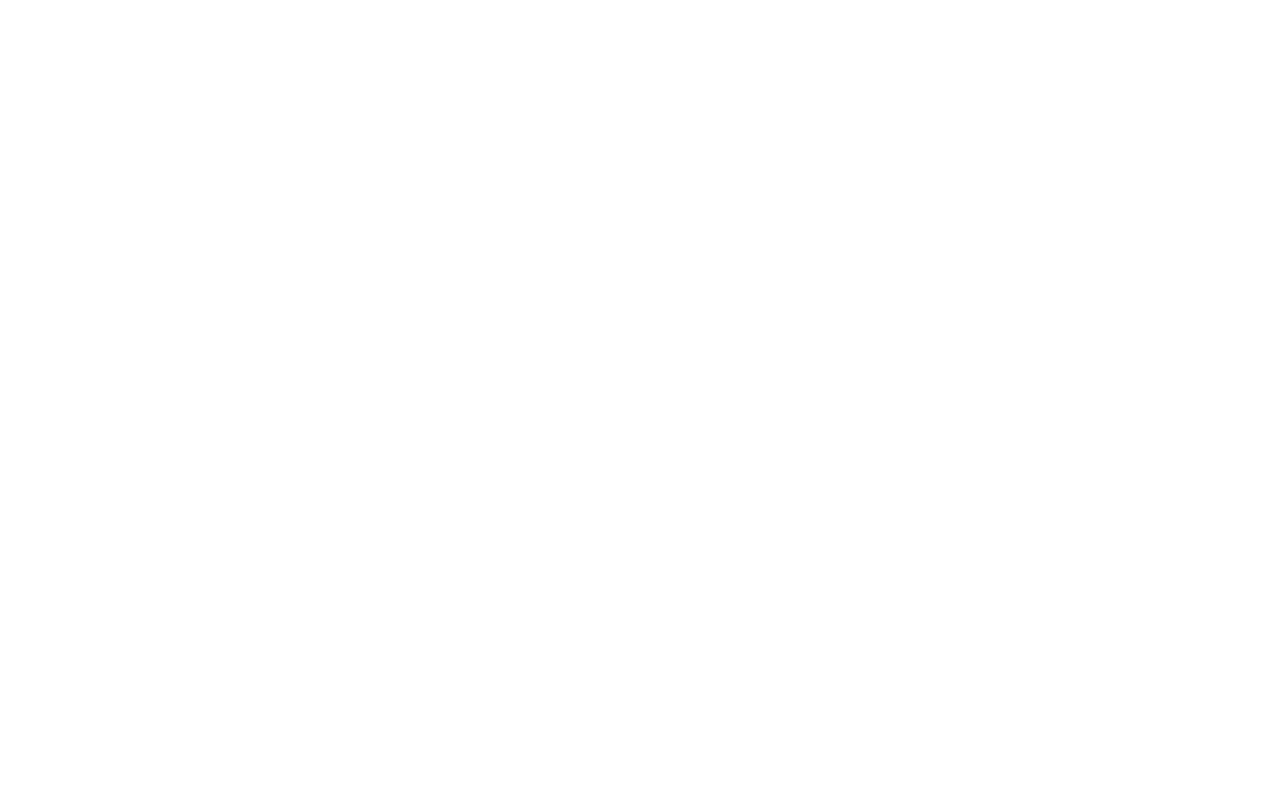
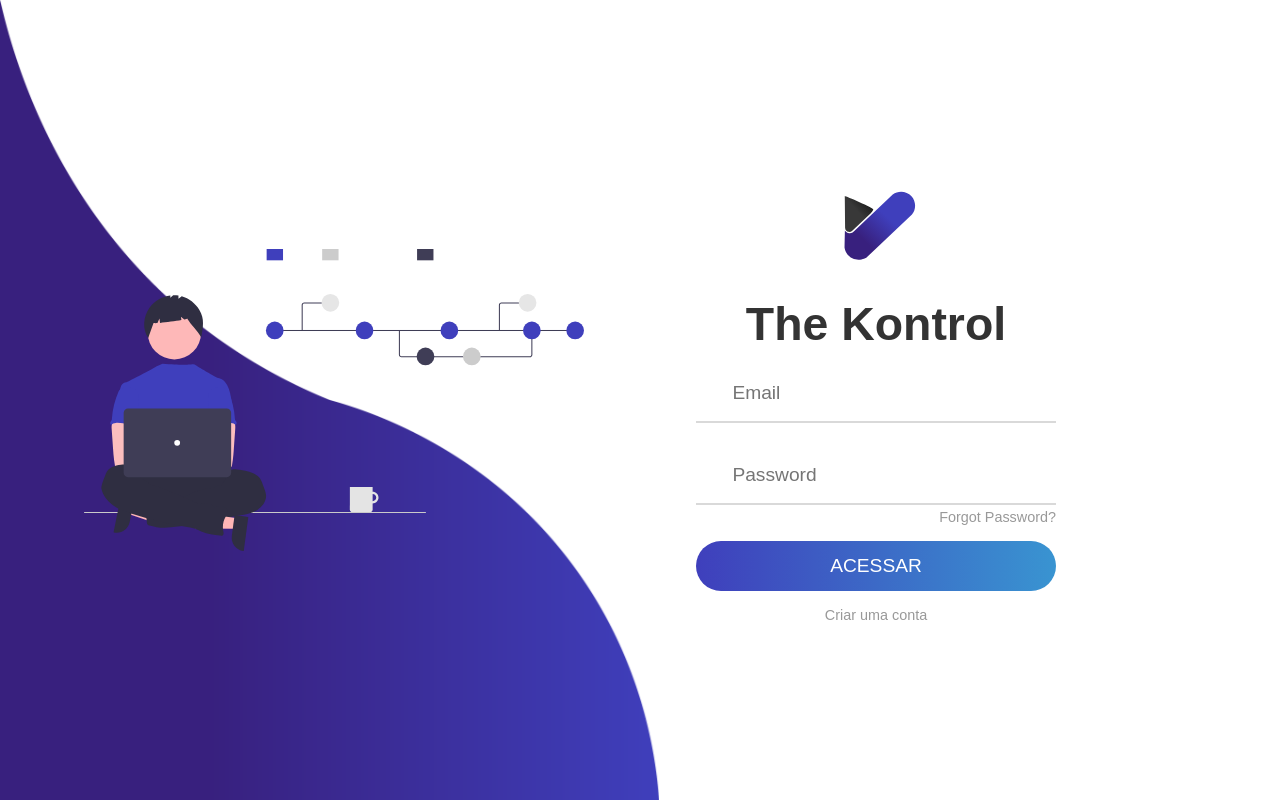
Before and after one commit to KewinAbreuu/TheKontrollWeb, a React (Create React App) app: page /signIn in a window 1280 px wide. Built offline with nearby package versions, Linux system fonts and the light colour scheme.

Commit message:
[KewinAbreu] Correções DATABASE company

```diff
--- a/src/pages/Controle/index.js
+++ b/src/pages/Controle/index.js
@@ -25,16 +25,6 @@ function Controle() {
   const [posts, setPosts] = useState([]);
 
   const [value, onChange] = useState(new Date())
-
-
-  useEffect(()=>{
-   let RefreshPage= localStorage.getItem('PageRefresh');
-   if(RefreshPage === 'first'){
-     localStorage.setItem('PageRefresh',1)
-     window.location.assign("https://shimmering-pithivier-dbee84.netlify.app")
-    //  window.location.reload();
-   }
-  },[])
 
 
   let DATINHA =value.toLocaleDateString()
@@ -75,10 +65,6 @@ function Controle() {
   },[value])
 
 
-
-
-
-
     return (
 
       <div className="Dashboard">
@@ -98,7 +84,6 @@ function Controle() {
               className="fora"
             />
             {/* <p className='hora'>codigo da empresa: {codigoEmpresa}</p> */}
-
 
           </div>
 
@@ -130,9 +115,6 @@ function Controle() {
           })}
         </ul>
 
-
-
-
         </div>
 
       </div>
--- a/src/pages/Ocorrencia/index.js
+++ b/src/pages/Ocorrencia/index.js
@@ -10,9 +10,6 @@
     import Card from '../../components/CardsOcorrencia'
 
     import DateTimePicker from 'react-datetime-picker';
-
-    // import './controle.css'
-
 
 
 function Ocorrencia() {
--- /dev/null
+++ b/src/pages/SelectCompany/index.js
@@ -0,0 +1,65 @@
+
+import './signIn.css'
+import Wave from '../../assets/wave.png';
+import Bg2 from '../../assets/bg2.svg';
+import Avatar from '../../assets/avatar.svg';
+
+import { useState,  useEffect} from 'react';
+
+
+export default function SelectCompany() {
+	const [valor, setValor] = useState('')
+  const [controlBtn, setControlBtn] = useState(false)
+
+  useEffect(() => {
+    localStorage.setItem('CodigoEmpresa', '123')
+  }, [])
+
+  function handlleValueCompanyId () {
+    if (valor === '') {
+      alert('Escolha uma opção')
+    }
+    localStorage.removeItem('CodigoEmpresa')
+    localStorage.setItem('CodigoEmpresa', JSON.parse(valor))
+    setControlBtn(true)
+  }
+
+return (
+		<div >
+			<img className='wave' src={Wave}></img>
+
+			<div className="container">
+			<div className="img">
+				<img src={Bg2}/>
+			</div>
+			<div className="login-content">
+				<form>
+					<img src={Avatar}/>
+					<h2 className="title">The Kontrol</h2>
+								<div className="input-div one">
+									<div className="i">
+											<i className="fas fa-user"></i>
+									</div>
+									<div className="div">
+
+							<select className="select" onChange={(e) => setValor(e.target.value)}>
+								<option value="" disabled selected>Selecione sua Empresa</option>
+								<option value="123">Life kontroll</option>
+								<option value="352847">Louvor advec</option>
+							</select>
+
+							{!controlBtn && <button onClick={handlleValueCompanyId} className="btn">{valor === '' ? '...' : 'Confirmar'}</button>}
+
+							{valor !== '' && controlBtn
+										? <a href="/signIn" className='btn'><p>Continuar</p></a>
+										: <div></div>
+									}
+
+									</div>
+								</div>
+					</form>
+					</div>
+			</div>
+		</div>
+	);
+  }
--- /dev/null
+++ b/src/pages/SelectCompany/signIn.css
@@ -0,0 +1,259 @@
+*{
+	padding: 0;
+	margin: 0;
+	box-sizing: border-box;
+}
+@import url('https://fonts.googleapis.com/css2?family=Poppins:wght@400;600&display=swap');
+
+body{
+    font-family: 'Poppins', sans-serif;
+    /* overflow: hidden; */
+}
+
+html{
+	overflow-x: hidden;
+}
+
+.wave{
+	position: fixed;
+	bottom: 0;
+	left: 0;
+	height: 100%;
+	z-index: -1;
+}
+
+.container{
+    width: 100vw;
+    height: 100vh;
+    display: grid;
+    grid-template-columns: repeat(2, 1fr);
+    grid-gap :7rem;
+    padding: 0 2rem;
+}
+
+.img{
+	display: flex;
+	justify-content: flex-end;
+	align-items: center;
+}
+
+.login-content{
+	display: flex;
+	justify-content: flex-start;
+	align-items: center;
+	text-align: center;
+}
+
+.img img{
+	width: 500px;
+}
+
+form{
+	width: 360px;
+}
+
+.login-content img{
+    height: 100px;
+}
+
+.login-content h2{
+	margin: 15px 0;
+	color: #333;
+	/* text-transform: uppercase; */
+	font-size: 2.9rem;
+}
+
+.login-content .input-div{
+	position: relative;
+    display: grid;
+    grid-template-columns: 7% 93%;
+    margin: 25px 0;
+    padding: 5px 0;
+    border-bottom: 2px solid #d9d9d9;
+}
+
+.login-content .input-div.one{
+	margin-top: 0;
+}
+
+.i{
+	color: #d9d9d9;
+	display: flex;
+	justify-content: center;
+	align-items: center;
+}
+
+.i i{
+	transition: .3s;
+}
+
+.input-div > div{
+    position: relative;
+	height: 45px;
+}
+
+.input-div > div > h5{
+	position: absolute;
+	left: 10px;
+	top: 50%;
+	transform: translateY(-50%);
+	color: #999;
+	font-size: 18px;
+	transition: .3s;
+}
+
+.input-div:before, .input-div:after{
+	content: '';
+	position: absolute;
+	bottom: -2px;
+	width: 0%;
+	height: 2px;
+	background-color: #38d39f;
+	transition: .4s;
+}
+
+.input-div:before{
+	right: 50%;
+}
+
+.input-div:after{
+	left: 50%;
+}
+
+.input-div.focus:before, .input-div.focus:after{
+	width: 50%;
+}
+
+.input-div.focus > div > h5{
+	top: -5px;
+	font-size: 15px;
+}
+
+.input-div.focus > .i > i{
+	color: red;
+}
+
+.input-div > div > input{
+	position: absolute;
+	left: 0;
+	top: 0;
+	width: 100%;
+	height: 100%;
+	border: none;
+	outline: none;
+	background: none;
+	padding: 0.5rem 0.7rem;
+	font-size: 1.2rem;
+	color: #555;
+	font-family: 'poppins', sans-serif;
+}
+
+.input-div.pass{
+	margin-bottom: 4px;
+}
+
+a{
+	display: block;
+	text-align: right;
+	text-decoration: none;
+	color: #999;
+	font-size: 0.9rem;
+	transition: .3s;
+}
+
+.cadastrar{
+	display: block;
+	text-align: center;
+	text-decoration: none;
+	color: #999;
+	font-size: 0.9rem;
+	transition: .3s;
+}
+
+a:hover{
+	color: #6c63ff;
+}
+
+.btn{
+	display: flex;
+	flex-direction: row;
+	justify-content: center;
+	align-items: center;
+	text-align: center;
+	width: 100%;
+	height: 50px;
+	border-radius: 25px;
+	outline: none;
+	border: none;
+	background-image: linear-gradient(to right, #3f3fbc, #3994d1, #3f3fbc);
+	background-size: 200%;
+	font-size: 1.2rem;
+	color: #fff;
+	font-family: 'Poppins', sans-serif;
+	text-transform: uppercase;
+	margin: 1rem 0;
+	cursor: pointer;
+	transition: .5s;
+}
+.btn:hover{
+	background-position: right;
+
+}
+.btn:focus{
+	outline: none;
+	border:0px;
+
+	}
+
+.select{
+		width: 100%;
+		height: 40px;
+		background: #cdcdcd;
+		border:none;
+		border-radius:10px;
+		padding: 10px;
+	}
+
+.select :focus{
+	outline: none;
+}
+
+
+@media screen and (max-width: 1050px){
+	.container{
+		grid-gap: 5rem;
+	}
+}
+
+@media screen and (max-width: 1000px){
+	form{
+		width: 290px;
+	}
+
+	.login-content h2{
+        font-size: 2.4rem;
+        margin: 8px 0;
+	}
+
+	.img img{
+		width: 400px;
+	}
+}
+
+@media screen and (max-width: 900px){
+	.container{
+		grid-template-columns: 1fr;
+	}
+
+	.img{
+		display: none;
+	}
+
+	.wave{
+		display: none;
+	}
+
+	.login-content{
+		justify-content: center;
+	}
+}
--- a/src/pages/SingIn/index.js
+++ b/src/pages/SingIn/index.js
@@ -1,22 +1,15 @@
 
 import './signIn.css'
 import Wave from '../../assets/wave.png';
-import Bg from '../../assets/bg.svg';
 import Bg2 from '../../assets/bg2.svg';
 import Avatar from '../../assets/avatar.svg';
 import { Link } from 'react-router-dom';
 
-import { useState, useContext, useEffect} from 'react';
+import { useState, useContext} from 'react';
 import { AuthContext } from '../../contexts/auth';
 
 
 function SignIn() {
-
-	useEffect(()=>{
-		localStorage.setItem('CodigoEmpresa', '123')
-		localStorage.setItem('PageRefresh','first')
-	},[])
-
 	const{ signIn, loadingAuth }=useContext(AuthContext);
 
 	const[email, setEmail] =useState('');
--- a/src/routes/index.js
+++ b/src/routes/index.js
@@ -2,6 +2,7 @@
 import { Switch } from 'react-router-dom';
 import Route from  './Route';
 
+import SelectCompany from '../pages/SelectCompany';
 import SignIn from '../pages/SingIn';
 import SignUp from '../pages/SignUp';
 import Controle from '../pages/Controle';
@@ -10,7 +11,8 @@ import Ocorrencia from '../pages/Ocorrencia';
 export default function Routes(){
     return(
         <Switch>
-            <Route exact path="/" component={SignIn} />
+            <Route exact path="/" component={SelectCompany} />
+            <Route exact path="/signIn" component={SignIn} />
             <Route exact path="/register" component={SignUp} />
             <Route exact path="/controle" isPrivate component={Controle}/>
             <Route exact path="/ocorrencia" isPrivate component={Ocorrencia}/>
--- a/src/services/firebaseConect.js
+++ b/src/services/firebaseConect.js
@@ -18,12 +18,12 @@
       appId: "1:43910768183:web:33c4d28029359f570c41b2"
     },
     352847: {
-      apiKey: "AIzaSyAl82OCwHzXeeI9H5pF1nBTGTBS3k2rktQ",
-      authDomain: "kontrolllife-b4a16.firebaseapp.com",
-      projectId: "kontrolllife-b4a16",
-      storageBucket: "kontrolllife-b4a16.appspot.com",
-      messagingSenderId: "412857269676",
-      appId: "1:412857269676:web:bcdf4d4f5aaff2c3a04e09"
+      apiKey: 'AIzaSyCeSm8gTkUJex1B66GVkZN1vrb8bt_xJmU',
+      authDomain: 'louvoradvec-47c63.firebaseapp.com',
+      projectId: 'louvoradvec-47c63',
+      storageBucket: 'louvoradvec-47c63.appspot.com',
+      messagingSenderId: '339701795039',
+      appId: '1:339701795039:web:7967bc9508cbeabdcbc16a'
     }
   }
   let companyId = localStorage.getItem('CodigoEmpresa');
```
Also changed, not shown: 1 other file (tests, documents, lock files or other folders). Lines whose indentation alone changed are shown as unchanged.
